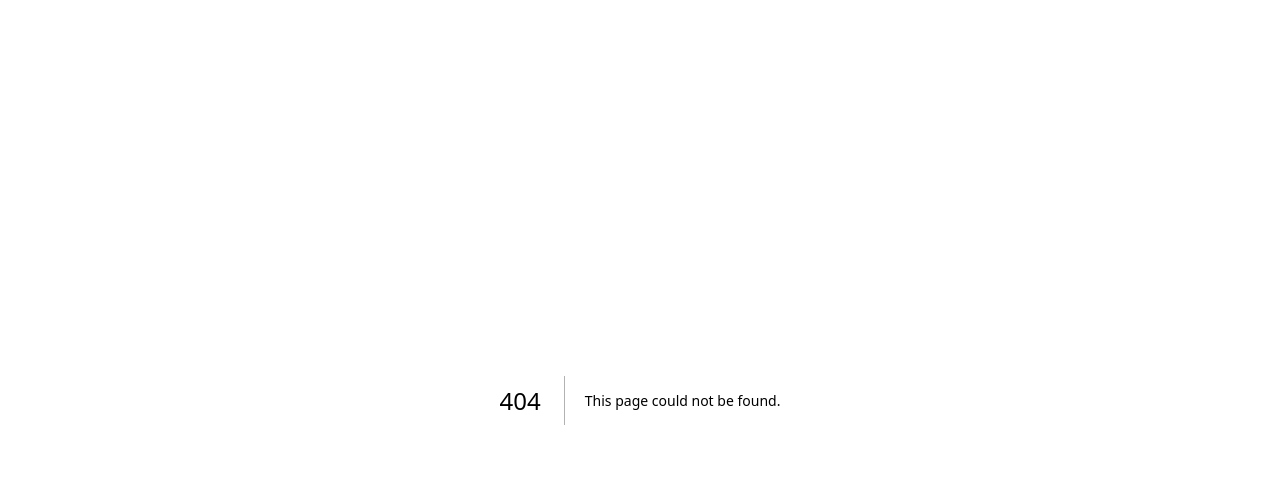
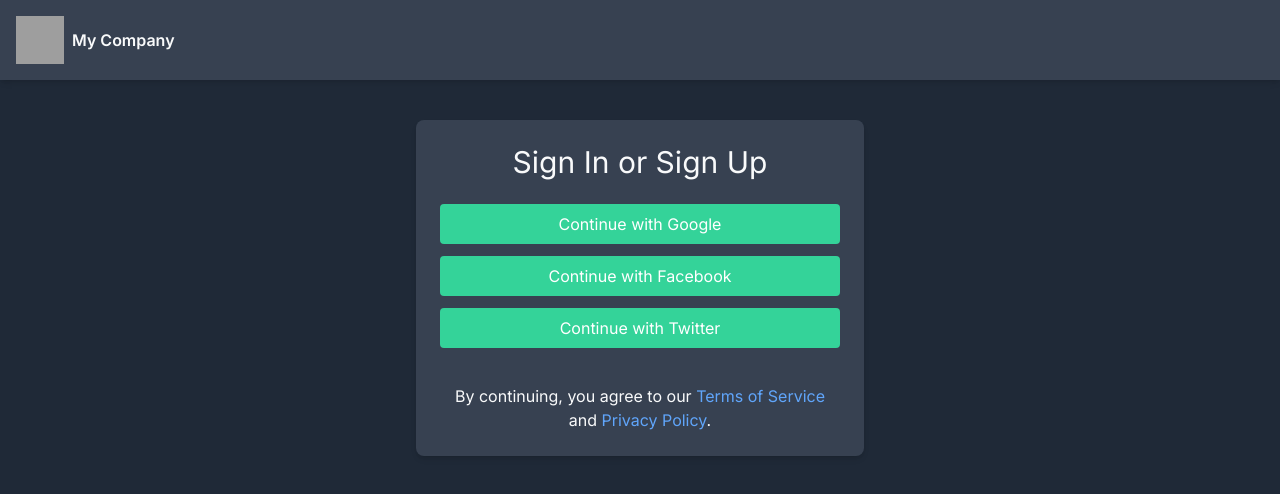
Before and after one commit to nspilman/personal-component-library, a Next.js app: page /auth in a window 1280 px wide. Before the commit this address had no page. Shown: the top 494 px of the page. Built offline with nearby package versions, Linux system fonts and the light colour scheme; grey boxes are pictures that could not be loaded.

Commit message:
setting up auth page

```diff
--- /dev/null
+++ b/src/app/auth/AuthButton.tsx
@@ -0,0 +1,23 @@
+"use client"
+import { Button } from "@/components";
+
+
+interface Props{
+    label: string;
+    onClick: () => void;
+    icon?: JSX.Element;
+}
+export const AuthButton = ({
+    label,
+    onClick,
+    icon
+}: Props) => (
+    <Button
+    variant="secondary"
+    className="w-full mb-3"
+    leftIcon={icon}
+    onClick={onClick}
+  >
+   {label}
+  </Button>
+)
--- /dev/null
+++ b/src/app/auth/AuthButtons.tsx
@@ -0,0 +1,31 @@
+"use client";
+
+import React from 'react';
+import { Button } from '@/components';
+import { Twitter } from 'lucide-react';
+import { AuthButton } from './AuthButton';
+
+export const AuthButtons = () => {
+  const handleOAuthSignup = (provider: string) => {
+    // Handle OAuth signup logic here
+    console.log(`Signing up with ${provider}`);
+  };
+
+  return (
+    <>
+      <AuthButton
+        onClick={() => handleOAuthSignup('Google')}
+        label='Continue with Google'
+      />
+      <AuthButton
+        onClick={() => handleOAuthSignup('Facebook')}
+        label="Continue with Facebook"
+      />
+      <AuthButton
+        label="Continue with Twitter"
+        onClick={() => handleOAuthSignup('Twitter')}
+      >
+      </AuthButton>
+    </>
+  );
+};
--- /dev/null
+++ b/src/app/auth/page.tsx
@@ -0,0 +1,29 @@
+// AuthPage.tsx
+import React from 'react';
+import { Navbar, Text, Card } from '@/components';
+import Link from 'next/link';
+import { AuthButtons } from './AuthButtons';
+
+const AuthPage = () => {
+  return (
+    <div className="min-h-screen bg-backgroundPrimary">
+      <Navbar
+        logo={<img src="https://ihkgojiseqpwinwdowvm.supabase.co/storage/v1/object/public/component-library-placeholder-images/component-library-logo.png?t=2024-08-25T18%3A51%3A40.801Z" alt="Logo" className="h-12 w-12" />}
+        title="My Company"
+        links={[]}
+      />
+
+      <div className="container mx-auto px-4 py-10">
+        <Card className="max-w-md mx-auto p-6">
+          <Text variant="h2" className="text-center mb-6">Sign In or Sign Up</Text>
+          <AuthButtons />
+          <Text variant="body2" className="text-center mt-6">
+            By continuing, you agree to our <Link href="/terms" className="text-primary">Terms of Service</Link> and <Link href="/privacy" className="text-primary">Privacy Policy</Link>.
+          </Text>
+        </Card>
+      </div>
+    </div>
+  );
+};
+
+export default AuthPage;
--- a/src/components/Form.tsx
+++ b/src/components/Form.tsx
@@ -58,7 +58,7 @@ export const FormLabel: React.FC<React.LabelHTMLAttributes<HTMLLabelElement>> =
 
   return (
     <label
-      className={`block text-sm font-medium color-[${theme.colors.textPrimary}]`}
+      className={`block text-sm font-medium color-textPrimary`}
       {...props}
     >
       {children}
@@ -74,7 +74,7 @@ export const FormHelperText: React.FC<React.HTMLAttributes<HTMLParagraphElement>
 
   return (
     <p
-      className={`mt-1 text-sm text-[${theme.colors.textSecondary}]`}
+      className={`mt-1 text-sm text-textSecondary`}
       {...props}
     >
       {children}
```
Also changed, not shown: tsx_contents.txt.
